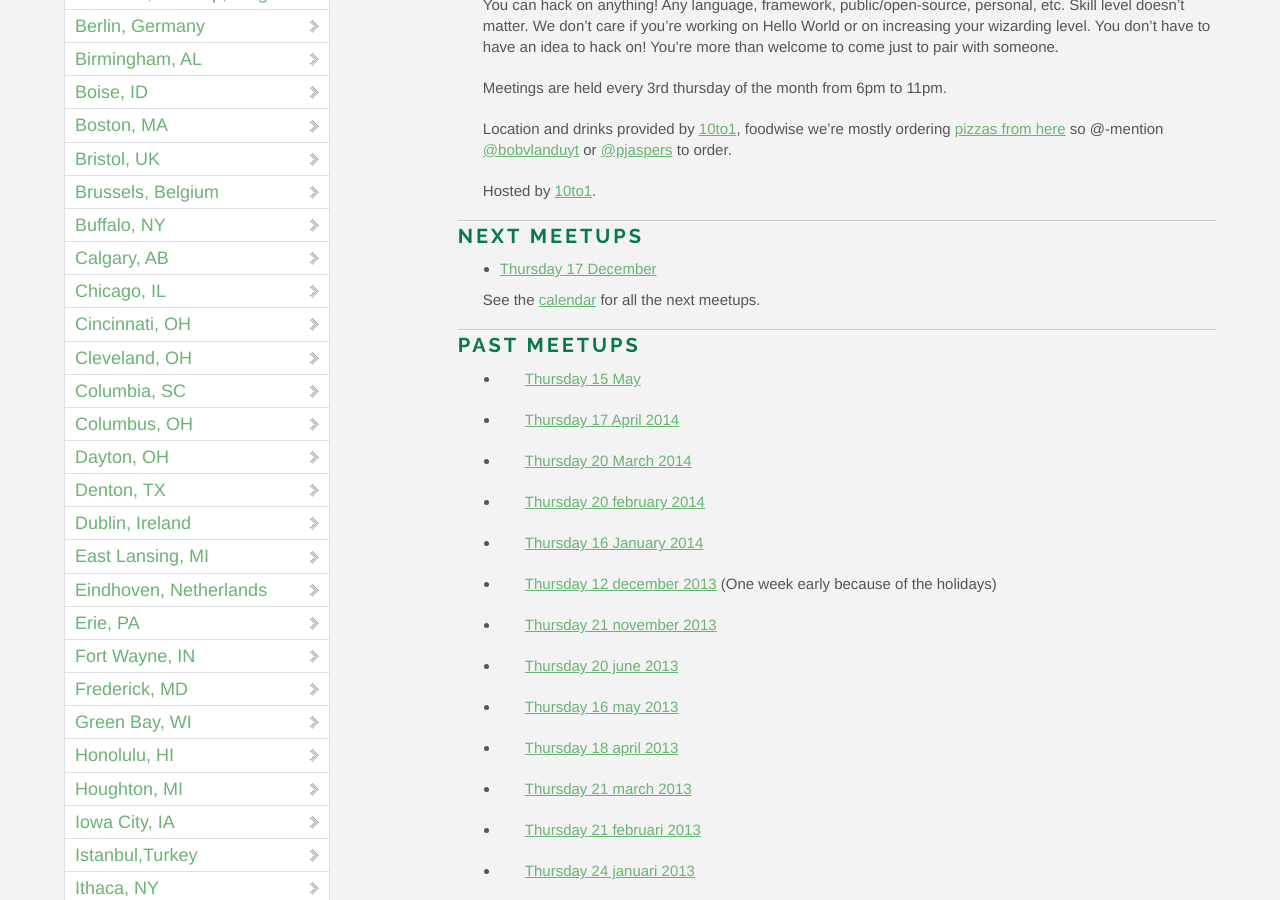
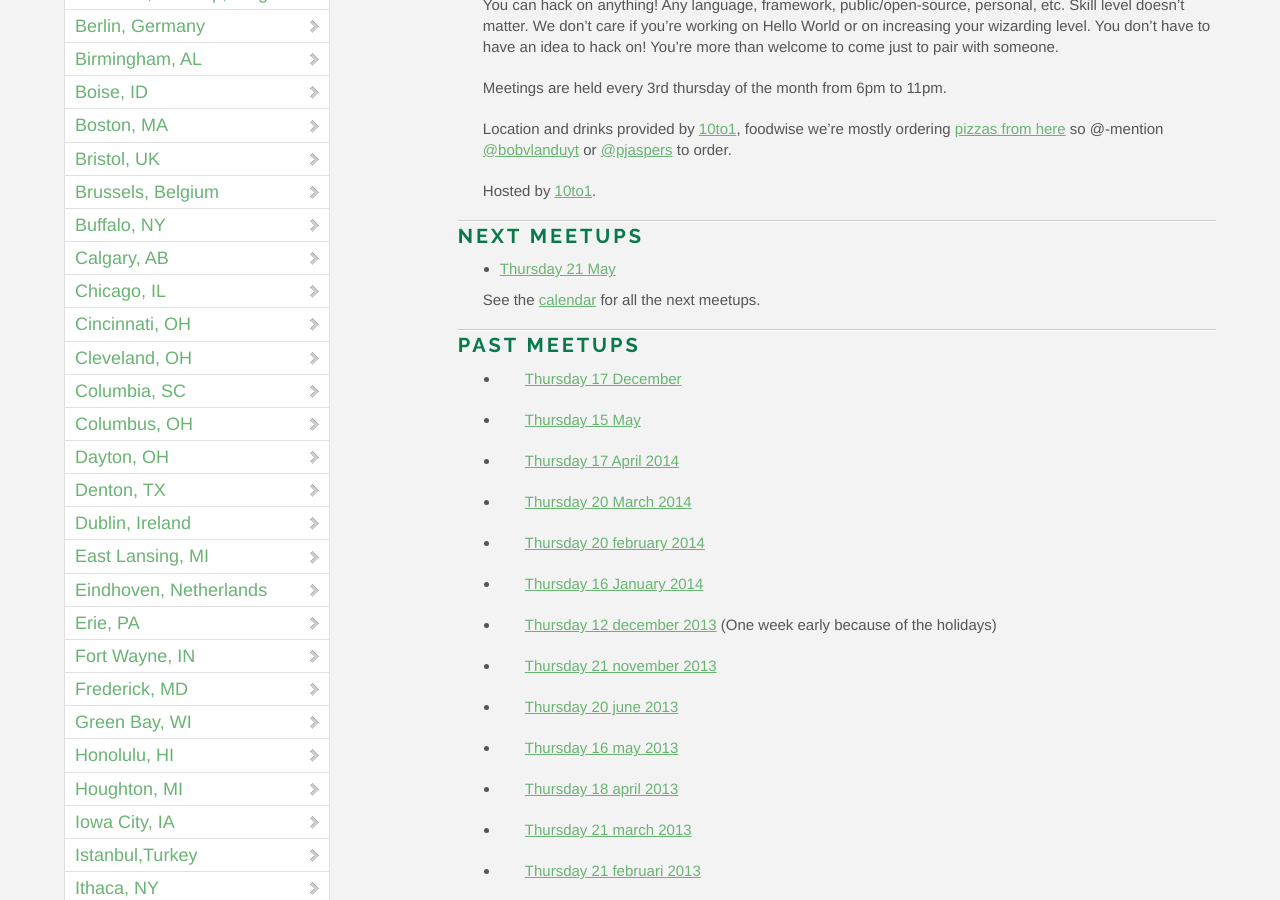
Before and after one commit to OpenHack/openhack.github.com, a Jekyll site: the page built from berchem/index.markdown, in a window 1280 px wide and 900 px high, scrolled down 571 px. Built offline with Jekyll 4.4.1, drawn with Linux system fonts in a browser that asks for light colours; nearby versions of some CDN libraries; comment, search, counter and statistics services are not loaded.

Commit message:
Add openhack berchem the 21st of may

```diff
--- a/berchem/index.markdown
+++ b/berchem/index.markdown
@@ -23,11 +23,13 @@ Hosted by [10to1](http://10to1.be).
 
 ### Next meetups
 
-- [Thursday 17 December]()
+- [Thursday 21 May]()
 
 See the [calendar](https://www.google.com/calendar/embed?src=74bgcbj8qtbqkcdj8iggp5grdc%40group.calendar.google.com&ctz=Europe/Brussels) for all the next meetups.
 
 ### Past meetups
+
+- [Thursday 17 December]()
 
 - [Thursday 15 May]()
 
```
